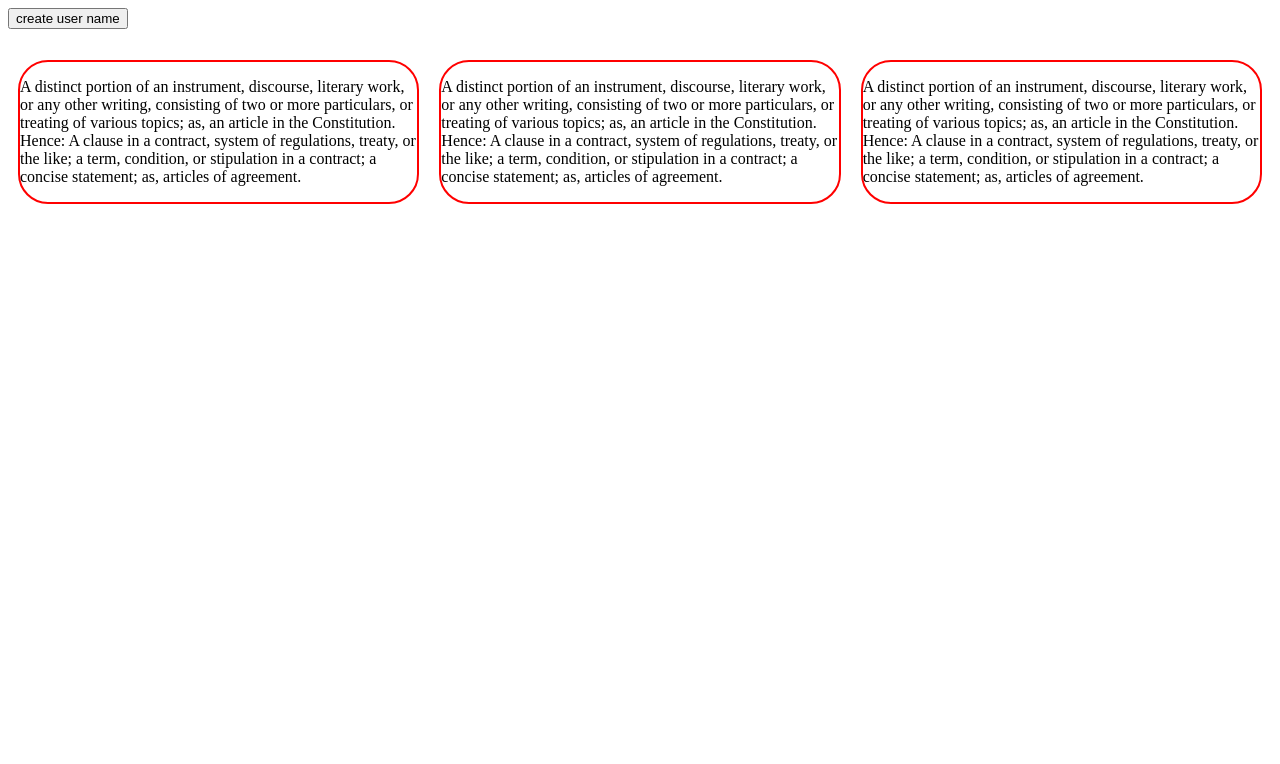
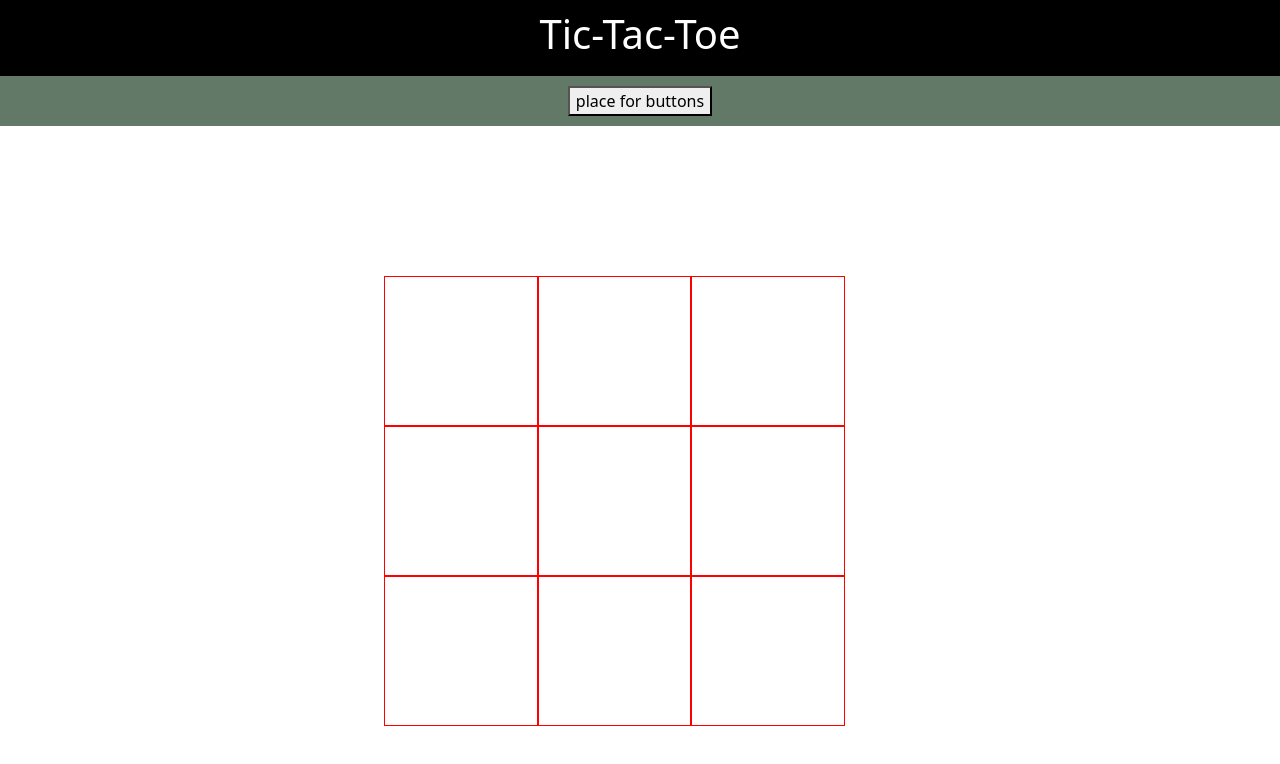
Before and after one commit to Patrick-Kaczmar/Mushoku-Map, a website: page main.html in a window 1280 px wide. Drawn offline with nearby package versions, Linux system fonts and the light colour scheme.

Commit message:
setup basic nav display and game board layout

```diff
--- a/main.css
+++ b/main.css
@@ -1,12 +1,39 @@
-#your-name {
+.navigate {
+    background-color: black;
+    color: white;
+}
+
+.nav-div {
+    padding: 10px 0px;
+}
+
+.nav-text {
     text-align: center;
 }
 
-#prac {
-    display: flex;
+.game-grid {
+    border: 1px; border-color: red; border-style: solid;
+    /* margin: 10px 3px; */
+    height: 150px;
+    width: 30%;
 }
 
-.prac-div {
-    border: 2px; border-color: red; border-style: solid; border-radius: 30px;
-    margin: 10px;
+.grid-container {
+    display: flex;
+    flex-wrap: wrap;
+    margin: 0 30%
 }
+
+.button-nav {
+    background-color: rgb(99, 121, 103);
+}
+
+.button-div {
+    padding: 10px 0px;
+    display: flex;
+    justify-content: center;
+}
+
+main {
+    margin-top: 150px
+}
--- a/main.html
+++ b/main.html
@@ -6,36 +6,57 @@
     <meta http-equiv="X-UA-Compatible" content="IE=edge">
     <meta name="viewport" content="width=device-width, initial-scale=1.0">
     <title>shit</title>
+    <link href="https://cdn.jsdelivr.net/npm/bootstrap@5.2.0-beta1/dist/css/bootstrap.min.css" rel="stylesheet" integrity="sha384-0evHe/X+R7YkIZDRvuzKMRqM+OrBnVFBL6DOitfPri4tjfHxaWutUpFmBp4vmVor" crossorigin="anonymous">
     <link rel="stylesheet" href="main.css">
     <script src="main.js" defer></script>
 </head>
 
 <body>
-    <button>create user name</button>
-    <h1 id="your-name"></h1>
-    <section id="prac">
-        <div class="prac-div">
-            <p>A distinct portion of an instrument, discourse, literary work, or any other writing, consisting of two or
-                more particulars, or treating of various topics; as, an article in the Constitution. Hence: A clause in
-                a contract, system of regulations, treaty, or the like; a term, condition, or stipulation in a contract;
-                a concise statement; as, articles of agreement.
-            </p>
+
+    <nav class="navigate">
+        <div class="nav-div">
+            <h1 class="nav-text">Tic-Tac-Toe</h1>
         </div>
-        <div class="prac-div">
-            <p>A distinct portion of an instrument, discourse, literary work, or any other writing, consisting of two or
-                more particulars, or treating of various topics; as, an article in the Constitution. Hence: A clause in
-                a contract, system of regulations, treaty, or the like; a term, condition, or stipulation in a contract;
-                a concise statement; as, articles of agreement.
-            </p>
+    </nav>
+    <header class="button-nav">
+        <div class="button-div">
+            <button class="button-layout">
+                place for buttons
+            </button>
         </div>
-        <div class="prac-div">
-            <p>A distinct portion of an instrument, discourse, literary work, or any other writing, consisting of two or
-                more particulars, or treating of various topics; as, an article in the Constitution. Hence: A clause in
-                a contract, system of regulations, treaty, or the like; a term, condition, or stipulation in a contract;
-                a concise statement; as, articles of agreement.
-            </p>
-        </div>
-    </section>
+    </header>
+
+    <main>
+        <section class="grid-container">
+            <div class="game-grid">
+
+            </div>
+            <div class="game-grid">
+
+            </div>
+            <div class="game-grid">
+
+            </div>
+            <div class="game-grid">
+
+            </div>
+            <div class="game-grid">
+
+            </div>
+            <div class="game-grid">
+
+            </div>
+            <div class="game-grid">
+
+            </div>
+            <div class="game-grid">
+
+            </div>
+            <div class="game-grid">
+
+            </div>
+        </section>
+    </main>
 </body>
 
 </html>
--- a/package.json
+++ b/package.json
@@ -1,5 +1,6 @@
 {
   "dependencies": {
+    "bootstrap": "^5.2.0-beta1",
     "jquery": "^3.6.0"
   }
 }
```
Also changed, not shown: 1 other file.
